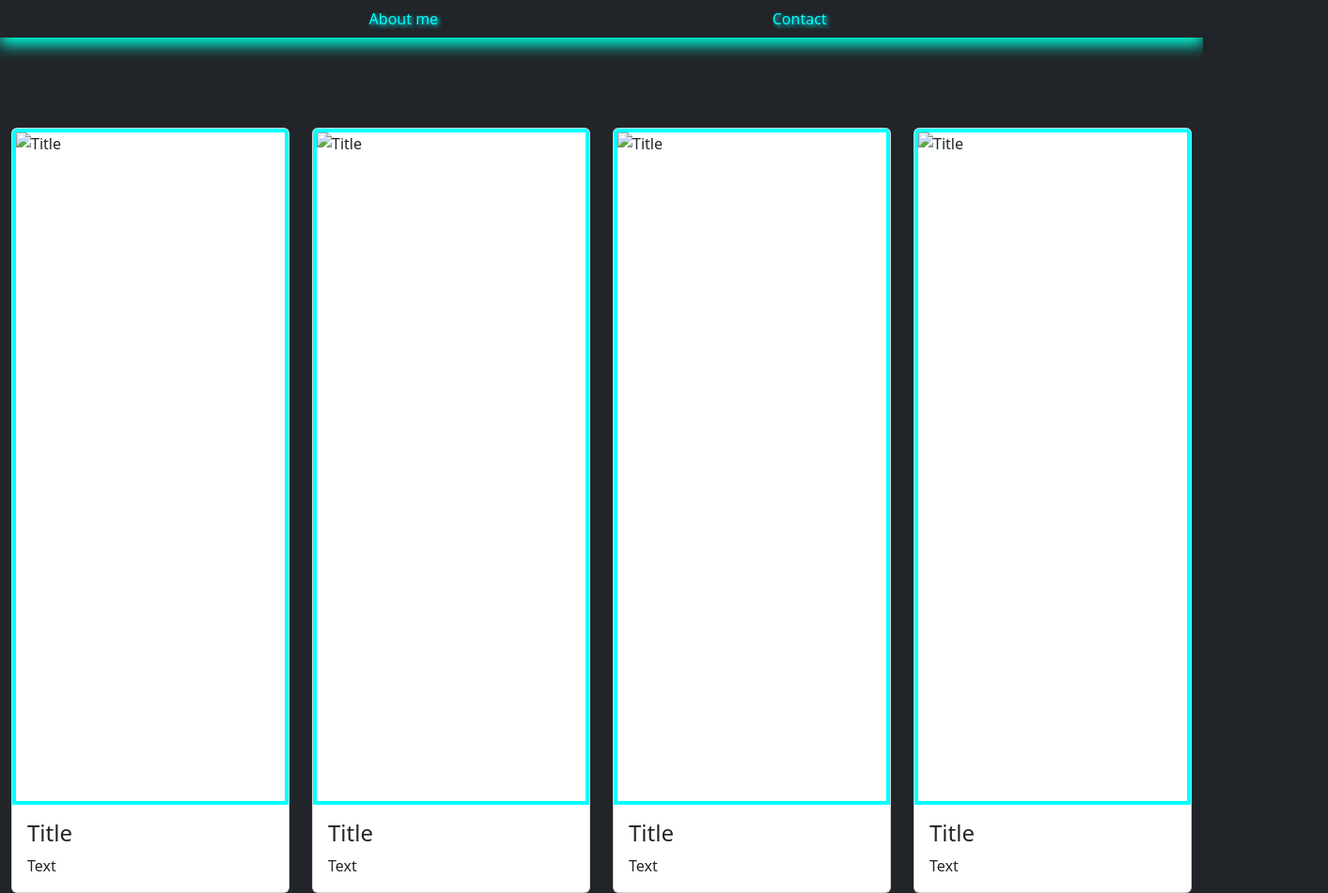
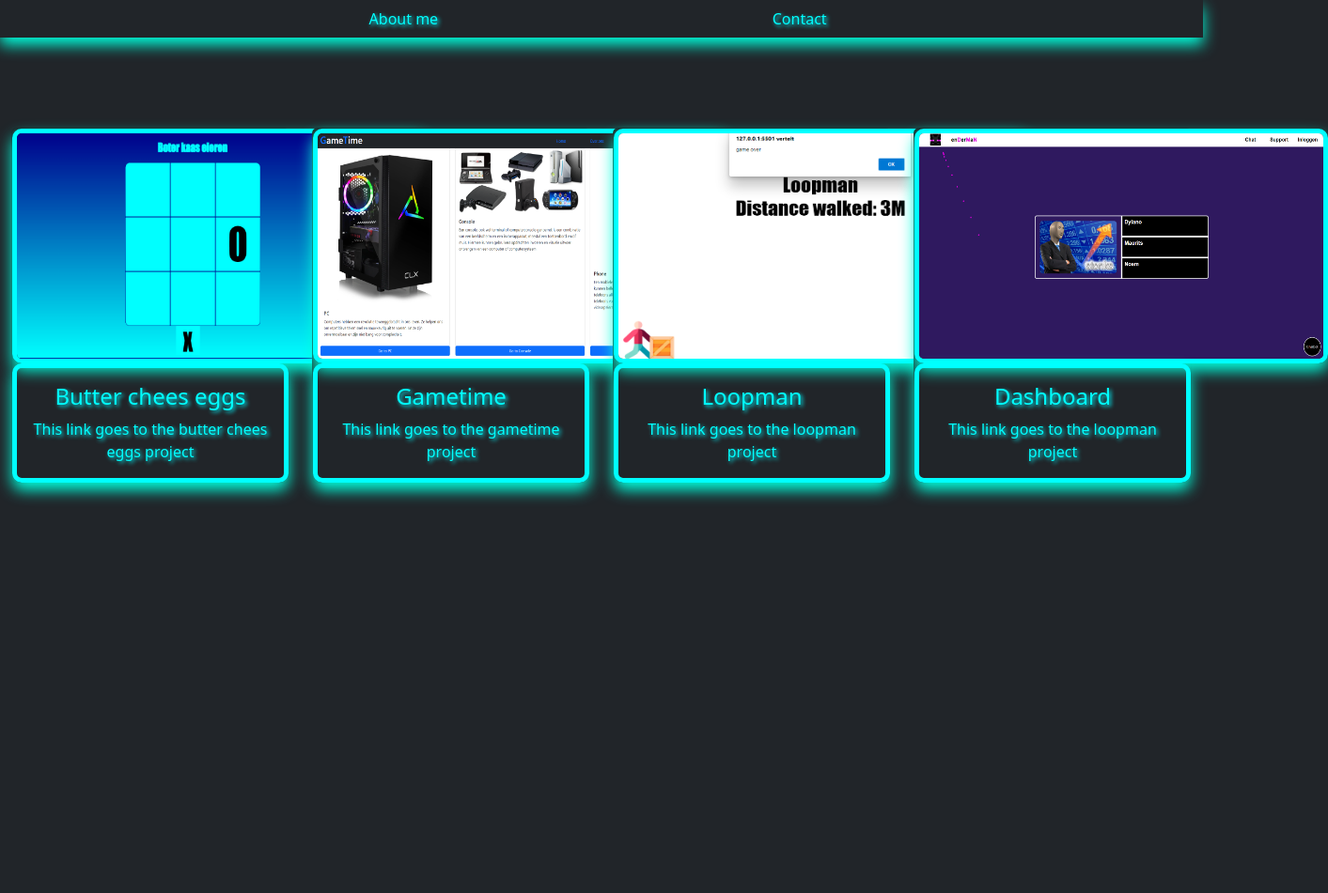
Before and after one commit to NoamMasic/NoamMasic.github.io, a plain HTML site: page project.html in a window 1280 px wide. Shown: the whole page at 94% size, 1413 px wide, since content can reach past the window. After the commit the page ends 800 px from the top, so only its background shows below. Drawn offline with nearby package versions, Linux system fonts and the light colour scheme.

Commit message:
mappen linken

```diff
--- a/css/style.css
+++ b/css/style.css
@@ -94,3 +94,24 @@ img{
 .card-link{
     text-decoration: none;
 }
+
+.boterkaas{
+    width: 440px;
+    height: 250px;
+}
+
+.gametime{
+    width: 440px;
+    height: 250px;
+}
+
+.loopman{
+    width: 440px;
+    height: 250px;
+}
+
+
+.dashboard{
+    height: 250px;
+    width: 440px;
+}
--- a/project.html
+++ b/project.html
@@ -41,38 +41,38 @@
             <div class="row p-5"></div>
             <div class="row">
                 <div class="col-md-3">
-                    <div class="card">
-                        <img class="card-img-top" src="holder.js/100x180/" alt="Title">
-                        <div class="card-body">
-                            <h4 class="card-title">Title</h4>
-                            <p class="card-text">Text</p>
+                    <div class="card bg-dark">
+                       <a href="http://"> <img class="card-img-top boterkaas custom-shadow" src="./img/Schermafbeelding 2023-06-16 112041.png" alt="Title"></a>
+                        <div class="card-body custom-shadow">
+                            <h4 class="card-title text-center lightblue text-shadow">Butter chees eggs</h4>
+                            <p class="card-text text-center lightblue text-shadow">This link goes to the butter chees eggs project</p>
                         </div>
                     </div>
                 </div>
                 <div class="col-md-3">
-                    <div class="card">
-                        <img class="card-img-top" src="holder.js/100x180/" alt="Title">
-                        <div class="card-body">
-                            <h4 class="card-title">Title</h4>
-                            <p class="card-text">Text</p>
+                    <div class="card bg-dark">
+                        <img class="card-img-top gametime custom-shadow" src="./img/Schermafbeelding 2023-06-16 113417.png" alt="Title">
+                        <div class="card-body custom-shadow">
+                            <h4 class="card-title text-center lightblue text-shadow">Gametime</h4>
+                            <p class="card-text text-center lightblue text-shadow">This link goes to the gametime project</p>
                         </div>
                     </div>
                 </div>
                 <div class="col-md-3">
-                    <div class="card">
-                        <img class="card-img-top" src="holder.js/100x180/" alt="Title">
-                        <div class="card-body">
-                            <h4 class="card-title">Title</h4>
-                            <p class="card-text">Text</p>
+                    <div class="card bg-dark">
+                        <img class="card-img-top loopman custom-shadow" src="./img/Schermafbeelding 2023-06-16 114427.png" alt="Title">
+                        <div class="card-body custom-shadow">
+                            <h4 class="card-title text-center lightblue text-shadow">Loopman</h4>
+                            <p class="card-text text-center lightblue text-shadow">This link goes to the loopman project</p>
                         </div>
                     </div>
                 </div>
                 <div class="col-md-3">
-                    <div class="card">
-                        <img class="card-img-top" src="holder.js/100x180/" alt="Title">
-                        <div class="card-body">
-                            <h4 class="card-title">Title</h4>
-                            <p class="card-text">Text</p>
+                    <div class="card bg-dark">
+                        <a href="/sd22-p04-project-dashboard-team-enderman/index.html"><img class="card-img-top dashboard custom-shadow" src="./img/Schermafbeelding 2023-06-16 120614.png" alt="Title"></a>
+                        <div class="card-body custom-shadow">
+                            <h4 class="card-title text-center lightblue text-shadow">Dashboard</h4>
+                            <p class="card-text text-center lightblue text-shadow">This link goes to the loopman project</p>
                         </div>
                     </div>
                 </div>
```
Also changed, not shown: img/Schermafbeelding 2023-06-16 112041.png (added), img/Schermafbeelding 2023-06-16 113417.png (added), img/Schermafbeelding 2023-06-16 114427.png (added), img/Schermafbeelding 2023-06-16 120614.png (added).
